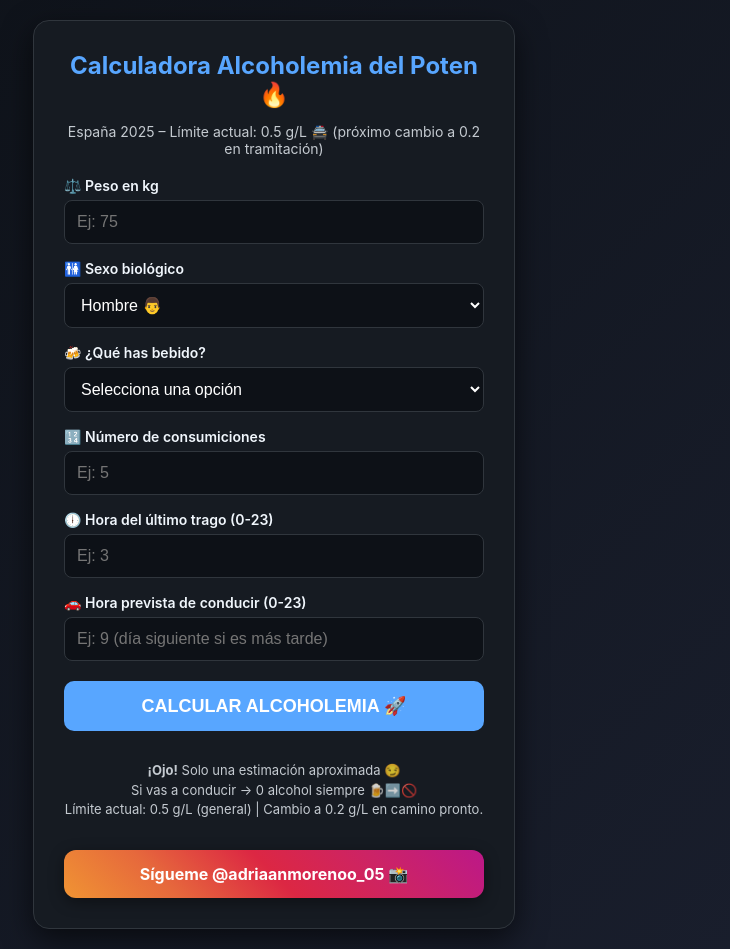
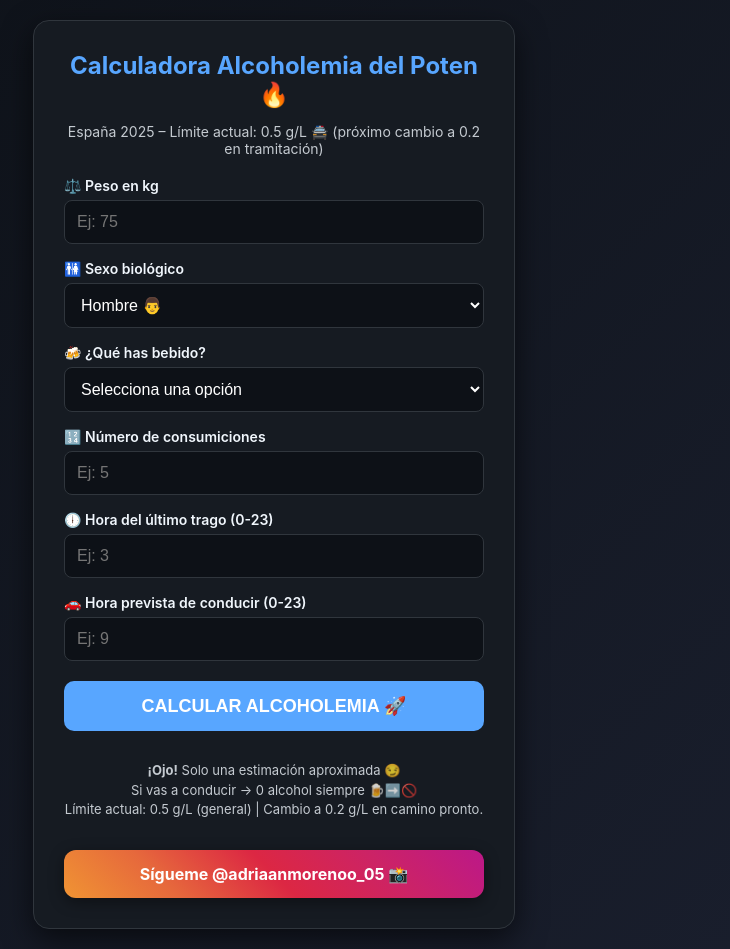
Before and after one commit to Adrianmoreno2005/alcohol, a plain HTML site: page index.html in a window 1280 px wide. Shown: the whole page, without its empty margins (366-1096 px from the left). Drawn offline with Linux system fonts and the light colour scheme.

Commit message:
Update index.html

```diff
--- a/index.html
+++ b/index.html
@@ -154,7 +154,7 @@
             <input type="number" id="hora_ultima" min="0" max="23" required placeholder="Ej: 3">
 
             <label>🚗 Hora prevista de conducir (0-23)</label>
-            <input type="number" id="hora_conduccion" min="0" max="23" required placeholder="Ej: 9 (día siguiente si es más tarde)">
+            <input type="number" id="hora_conduccion" min="0" max="23" required placeholder="Ej: 9">
 
             <button type="submit">CALCULAR ALCOHOLEMIA 🚀</button>
         </form>
```
